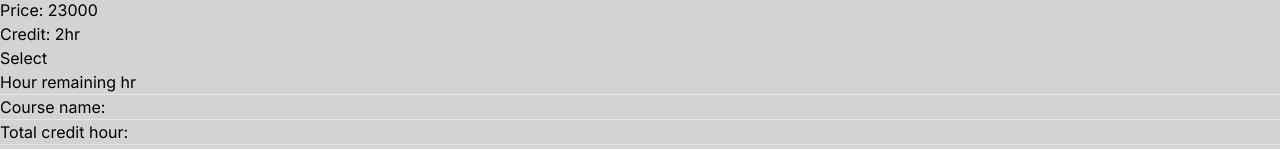
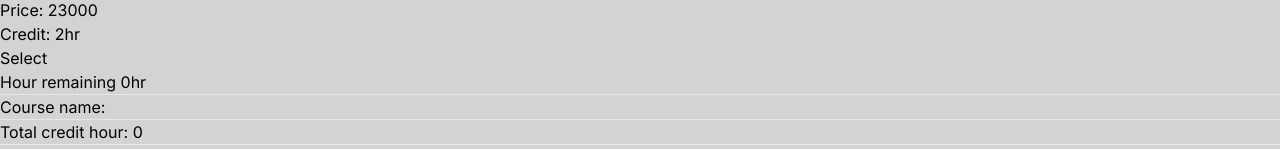
Before and after one commit to Rahaman2080/Assignment-7, a React (Vite) app: page / in a window 1280 px wide. Shown: the part 3734-3883 px from the top of the page. Built offline with nearby package versions, Linux system fonts and the light colour scheme.

Commit message:
Total time and remaining time added with validitation

```diff
--- a/src/App.jsx
+++ b/src/App.jsx
@@ -6,17 +6,29 @@ import { useState } from 'react';
 
 function App() {
   const [cardTitle, setCardTitle] = useState([]);
-
+  const [residual, setResidual] = useState(0);
+  const [totalHour, setTotalHour] = useState(0);
 
 
   const handleSelectBtn = card => {
     const isAvailable = cardTitle.find(item=>item.id == card.id);
 
-
+    let totalTime = card.credit_time;
     if(isAvailable){
       alert("Already selected");
     }else{
-      setCardTitle([...cardTitle, card]);
+      cardTitle.forEach((item) => {
+        totalTime = totalTime + item.credit_time;
+      });
+
+      const totalRemaining = 20 - totalTime;
+      if(totalTime > 20){
+        return alert('Maximum time is not allowed')
+      } else{
+        setResidual(totalRemaining);
+        setTotalHour(totalTime);
+        setCardTitle([...cardTitle, card]);
+      }
 
     }
   };
@@ -29,7 +41,8 @@ function App() {
        <Cards handleSelectBtn ={handleSelectBtn}></Cards>
        <Carts
        cardTitle={cardTitle}
-
+       residual={residual}
+       totalHour={totalHour}
        ></Carts>
        </div>
       </div>
--- a/src/Components/Cart/Carts.jsx
+++ b/src/Components/Cart/Carts.jsx
@@ -2,18 +2,18 @@
 import PropTypes from 'prop-types';
 import Cart from './Cart';
 
-const Carts = ({cardTitle}) => {
+const Carts = ({cardTitle, residual, totalHour}) => {
     return (
         <div>
             <div className="w-72 h-auto bg-white rounded-md m-4 p-4">
-                <h3 className="text-xl font-bold text-blue-700 py-3">Hour remaining {}hr</h3>
+                <h3 className="text-xl font-bold text-blue-700 py-3">Hour remaining {residual}hr</h3>
                 <hr className='h-0.5 bg-gray-400'></hr>
                 <h3 className="text-xl font-bold py-3">Course name:</h3>
                 {
                     cardTitle.map( cart => <Cart key={cart.id} cart={cart}></Cart> )
                 }
                 <hr className='h-0.5 bg-gray-400'></hr>
-                <h3 className='text-xl font-bold  py-3'>Total credit hour: {}</h3>
+                <h3 className='text-xl font-bold  py-3'>Total credit hour: {totalHour}</h3>
                 <hr className='h-0.5 bg-gray-400'></hr>
                 <h3 className='text-xl font-bold py-3'>Total price: {} USD</h3>
 
```
